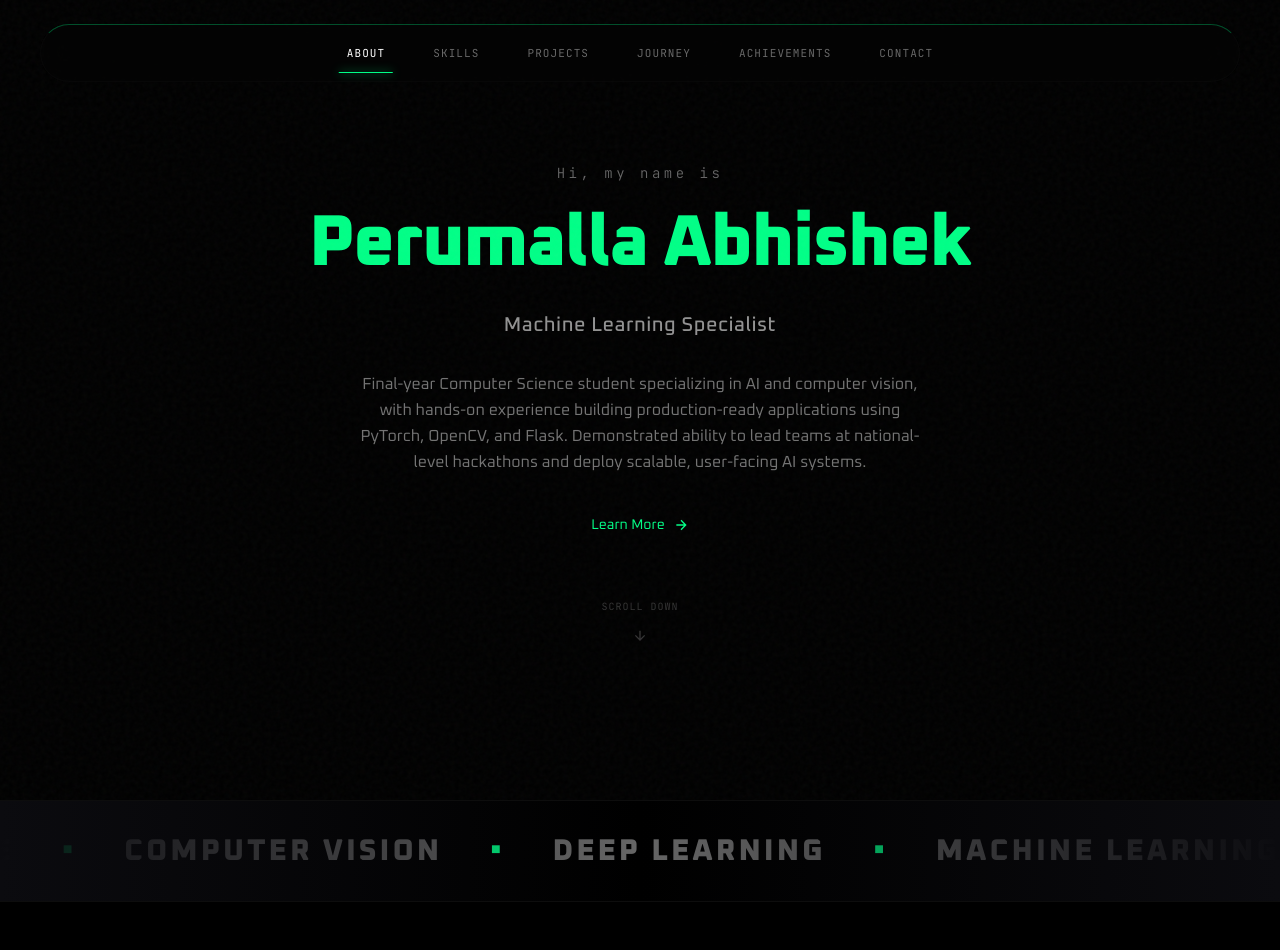
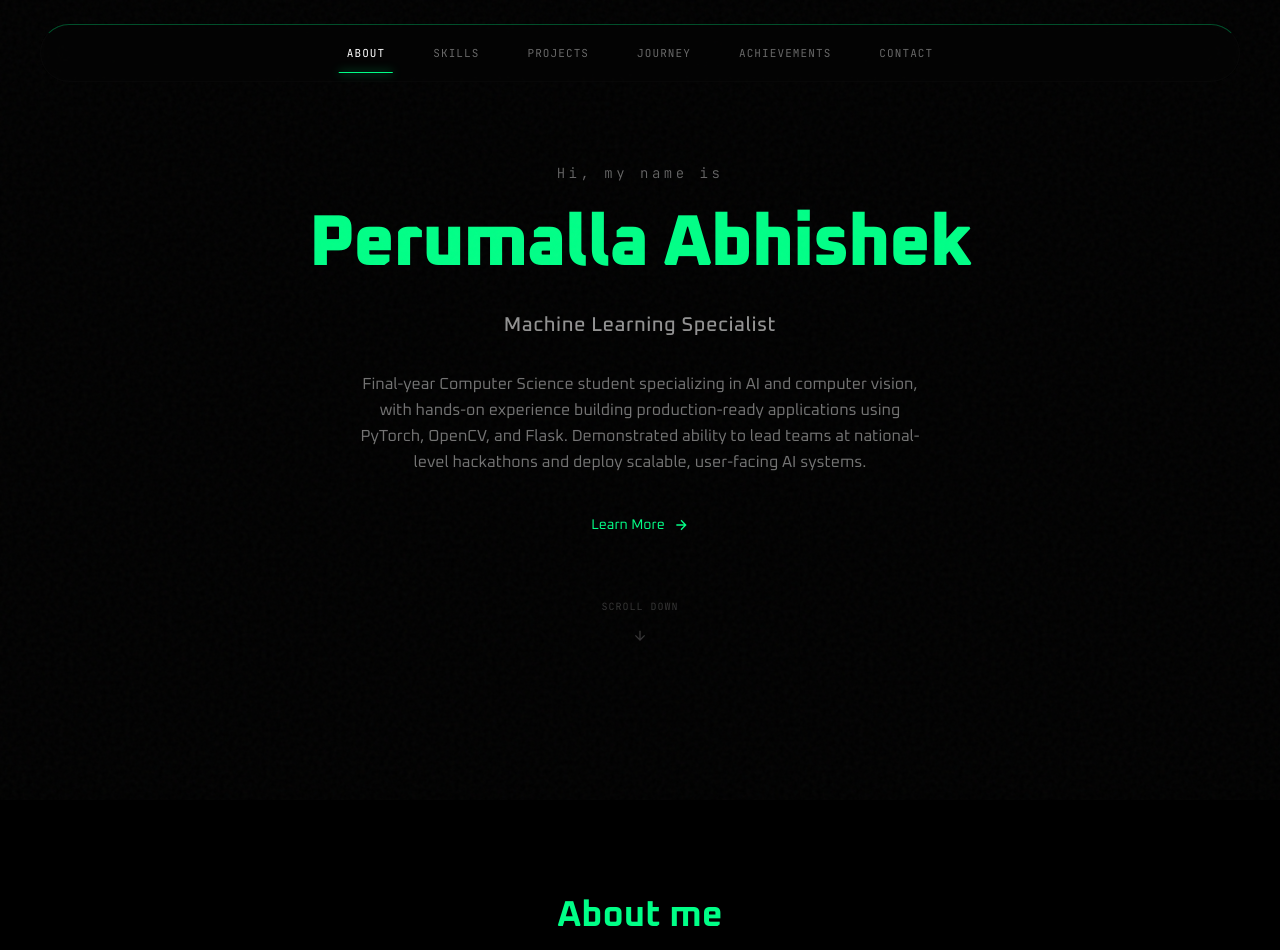
Before and after one commit to abhishek4643/Portfolio, a Next.js app: page / in a window 1280 px wide. Shown: the top 950 px of the page. Built offline with nearby package versions, Linux system fonts and the light colour scheme.

Commit message:
minor change

```diff
--- a/app/page.tsx
+++ b/app/page.tsx
@@ -7,7 +7,7 @@ import Journey from "@/components/Journey";
 import Achievements from "@/components/Achievements";
 import Contact from "@/components/Contact";
 import Footer from "@/components/Footer";
-import { MarqueeWidget } from "@/components/MarqueeWidget";
+
 import IntroAnimation from "@/components/IntroAnimation";
 
 export default function Home() {
@@ -17,7 +17,7 @@ export default function Home() {
       <IntroAnimation />
       <Navbar />
       <Hero />
-      <MarqueeWidget />
+
       <About />
       <Skills />
       <Projects />
--- a/components/MarqueeWidget.tsx
+++ /dev/null
@@ -1,43 +0,0 @@
-"use client";
-import { motion } from "framer-motion";
-
-const items = [
-  "Artificial Intelligence", "•",
-  "Computer Vision", "•",
-  "Deep Learning", "•",
-  "Machine Learning", "•",
-  "Neural Networks", "•",
-  "Data Science", "•",
-  "Predictive Analytics", "•",
-  "NLP", "•",
-];
-
-export function MarqueeWidget() {
-  return (
-    <div className="w-full py-8 overflow-hidden bg-black/40 border-y border-white/5 relative flex items-center">
-      {/* Gradient Mask for fading edges */}
-      <div className="absolute inset-0 z-10 pointer-events-none bg-gradient-to-r from-[#0B0B0F] via-transparent to-[#0B0B0F] w-full" />
-
-      {/* Infinite scrolling track */}
-      <motion.div
-        className="flex whitespace-nowrap items-center w-max"
-        animate={{ x: ["0%", "-50%"] }}
-        transition={{
-          repeat: Infinity,
-          ease: "linear",
-          duration: 50,
-        }}
-      >
-        {/* Render the items twice to ensure smooth infinite looping by translating -50% */}
-        {[...items, ...items].map((text, i) => (
-          <span
-            key={i}
-            className={`text-2xl md:text-3xl font-black uppercase tracking-widest mx-4 md:mx-6 ${text === "•" ? "text-[#00FF87]" : "text-white/40"}`}
-          >
-            {text}
-          </span>
-        ))}
-      </motion.div>
-    </div>
-  );
-}
```
